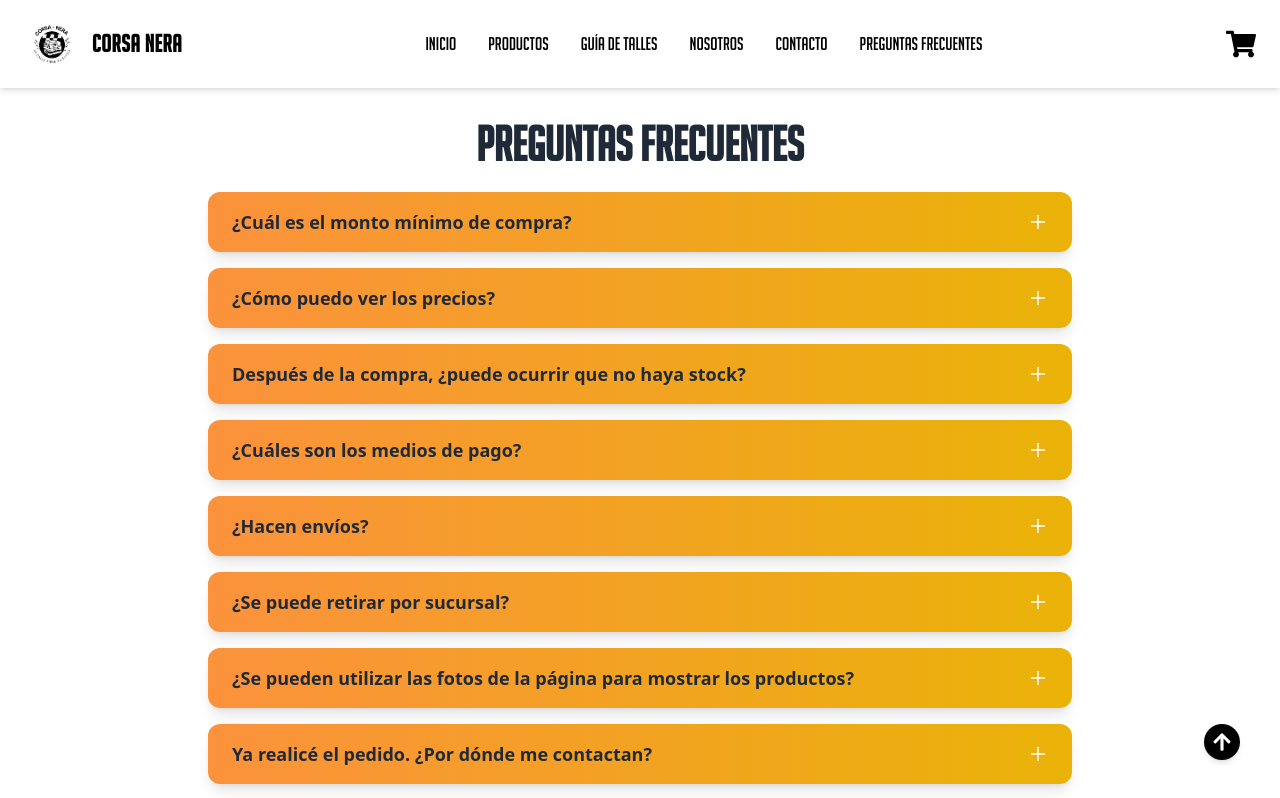
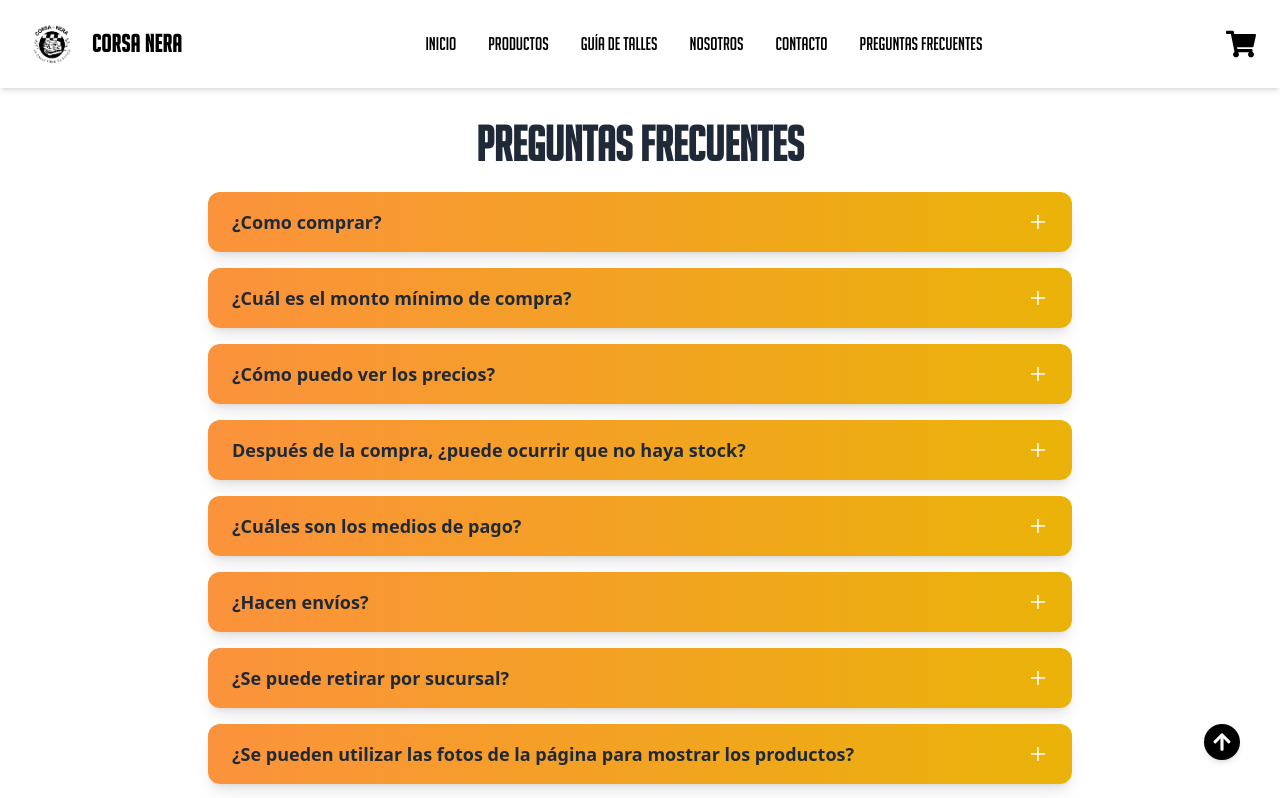
Before and after one commit to SoftFusion-Technologies/front-regia-soft, a React (Vite) app: page /faq in a window 1280 px wide. Shown: the top 798 px of the page. Built offline with nearby package versions, Linux system fonts and the light colour scheme; a web font is replaced by a local one.

Commit message:
nUEVA FAQ

```diff
--- a/src/Pages/FAQ.jsx
+++ b/src/Pages/FAQ.jsx
@@ -9,6 +9,11 @@ const FAQ = () => {
   };
 
   const faqs = [
+    {
+      question: '¿Como comprar?',
+      answer:
+        'Selecciona cualquiera de nuestros productos, eligiendo el talle y el color. Luego, agrega el artículo al carrito y finaliza la compra. Al completar el proceso, serás redirigido a nuestro WhatsApp con el detalle de tu compra.'
+    },
     {
       question: '¿Cuál es el monto mínimo de compra?',
       answer: 'No tenemos mínimo de compra.'
```
